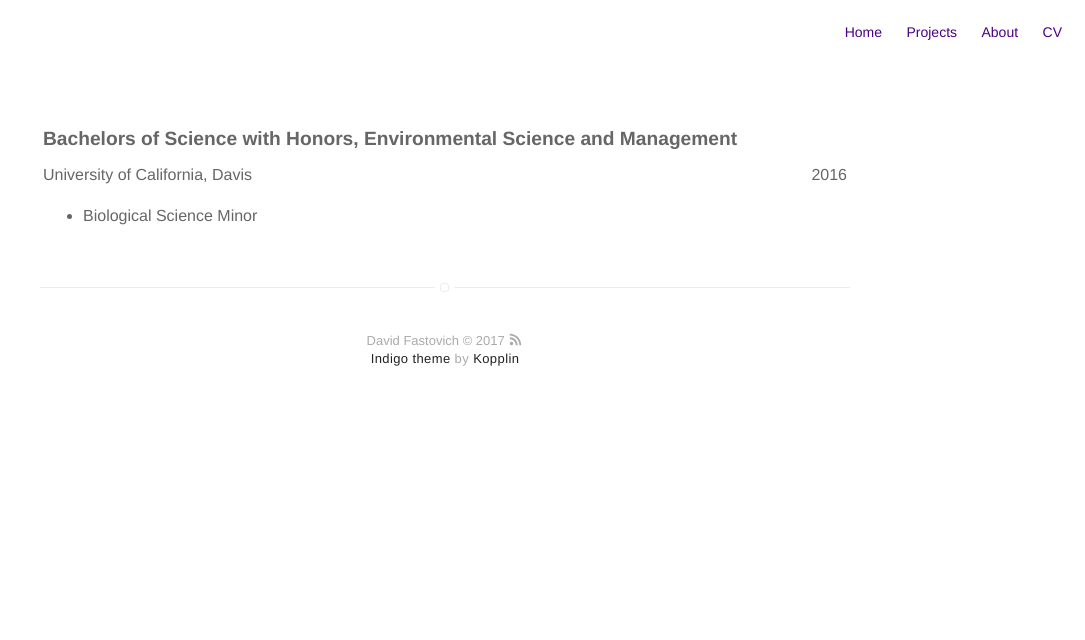
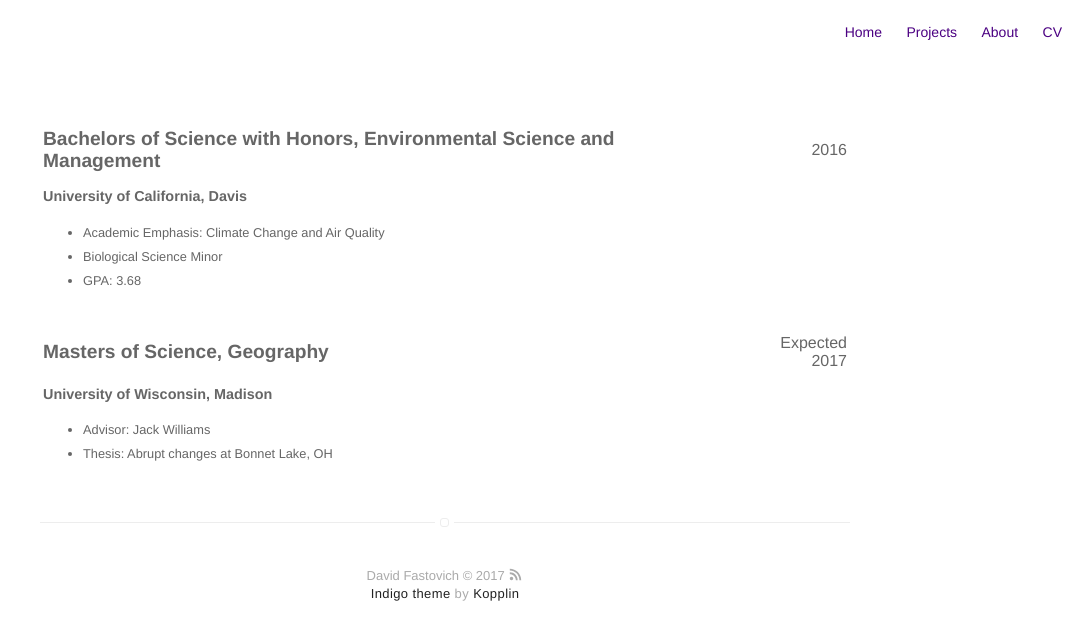
Before and after one commit to davidfastovich/davidfastovich.github.io, a Jekyll site: the page built from cv.md, in a window 1280 px wide. Shown: the top 640 px of the page, without its empty margins (195-1280 px from the left). Built offline with Jekyll 4.4.1, drawn with Linux system fonts in a browser that asks for light colours.

Commit message:
Formatting

```diff
--- a/cv.md
+++ b/cv.md
@@ -4,16 +4,37 @@ layout: page
 ---
 <table style="width:100%">
 	<tr>
-		<td style="font-size:120%;" class="spaceUnder"><b>Bachelors of Science with Honors, Environmental Science and Management</b></td>
+		<td style="font-size:120%;"><b> Bachelors of Science with Honors, Environmental Science and Management </b></td>
+		<td align="right"> 2016 </td>
 	</tr>
 	<tr class="separator" />
-	<tr>
-		<td>University of California, Davis</td>
-		<td align="right">2016</td>
+	<tr style="font-size:90%;">
+		<td><b> University of California, Davis </b></td>
 	</tr>
-	<tr>
+	<tr style="font-size:80%;">
 		<td>
 			<ul>
+				<li> Academic Emphasis: Climate Change and Air Quality </li>
 				<li> Biological Science Minor </li>
+				<li> GPA: 3.68 </li>
 			</ul>
 		</td>
+	</tr>
+	<tr class="separator" />
+	<tr class="separator" />
+		<tr>
+			<td style="font-size:120%;"><b> Masters of Science, Geography </b></td>
+			<td align="right"> Expected 2017 </td>
+		</tr>
+		<tr class="separator" />
+		<tr style="font-size:90%;">
+			<td><b> University of Wisconsin, Madison </b></td>
+		</tr>
+		<tr style="font-size:80%;">
+			<td>
+				<ul>
+					<li> Advisor: Jack Williams </li>
+					<li> Thesis: Abrupt changes at Bonnet Lake, OH </li>
+				</ul>
+			</td>
+		</tr>
```
Also changed, not shown: 1 other file.
